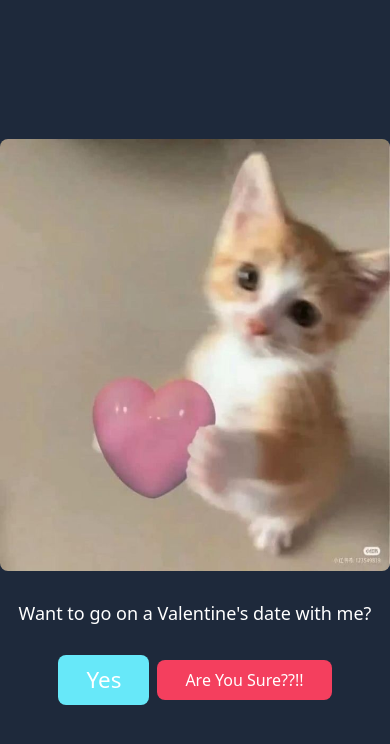
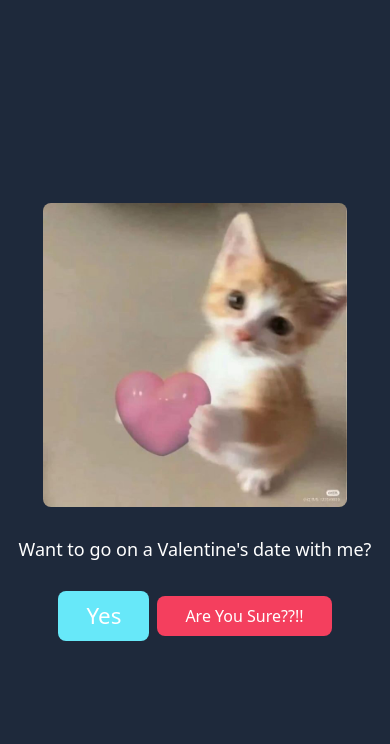
Before and after one commit to RizkyRamdanii/valentine-, a website: page index.html in a window 390 px wide. Both pictures are taken after a click on the button "No". Drawn offline with Linux system fonts and the light colour scheme.

Commit message:
fixed styling in mobile

```diff
--- a/index.html
+++ b/index.html
@@ -8,7 +8,7 @@
 <body class="bg-slate-800">
 
     <main class="container h-100 flex flex-col items-center justify-center">
-        <img src="src/img/cat-0.jpg" alt="Picture Of Cat" id="cat-img" class="w-27 h-27 rounded-lg mb-7">
+        <img src="src/img/cat-0.jpg" alt="Picture Of Cat" id="cat-img" class="w-19 h-19 md:h-27 md:w-27 rounded-lg mb-7">
         <h3 class="text-lg text-white mb-7" id="text">Want to go on a Valentine's date with me?</h3>
         <div class="flex flex-wrap items-center justify-center gap-2" id="buttons">
             <button type="button" class="text-white bg-cyan-300 hover:bg-cyan-500 rounded-lg px-7 py-2" id="btnYes">Yes</button>
--- a/main.js
+++ b/main.js
@@ -56,7 +56,7 @@ function generateMessage(_noCount) {
 }
 
 function changeImage(image) {
-    catImage.src = `src/img/cat-${image}.jpg`
+    catImage.src = `./src/img/cat-${image}.jpg`
 }
 
 function updateNoButtonText() {
--- a/tailwind.config.js
+++ b/tailwind.config.js
@@ -6,9 +6,11 @@ module.exports = {
       height: {
         '100' : '100vh',
         '27' : '27rem',
+        '19' : '19rem',
       },
       width: {
         '27' : '27rem',
+        '19' : '19rem',
       },
     },
   },
```
Also changed, not shown: src/output.css.
